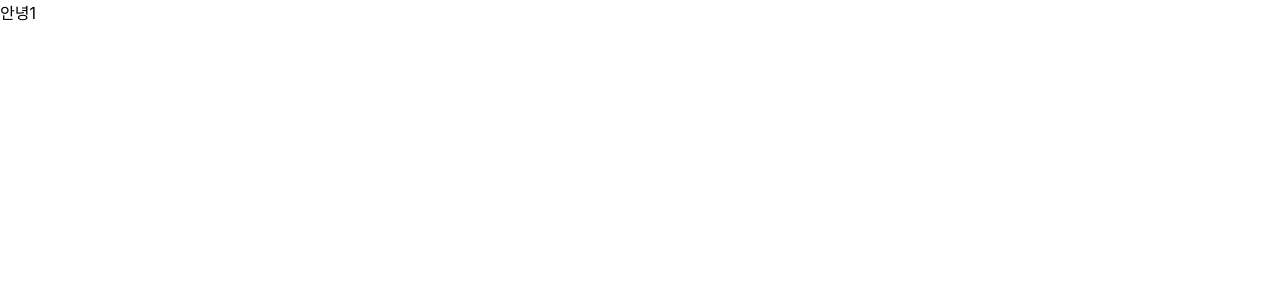
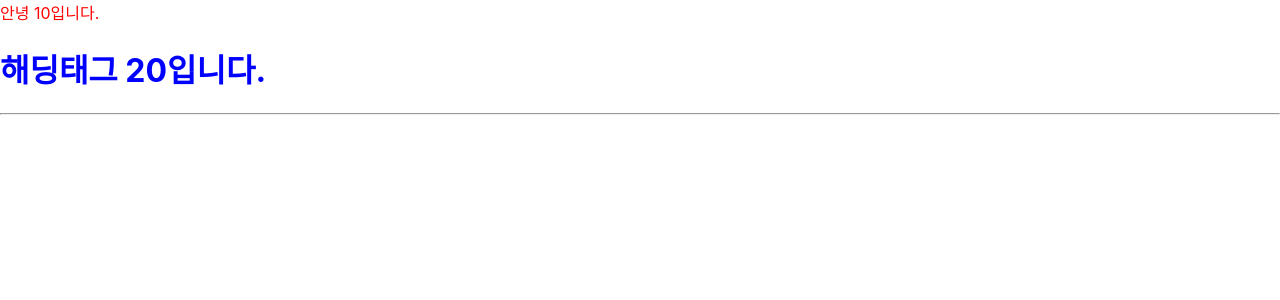
Before and after one commit to richinhim/reactwork, a React (Create React App) app in the folder my-app/: page / in a window 1280 px wide. Shown: the top 300 px of the page. Built offline with nearby package versions, Linux system fonts and the light colour scheme.

Commit message:
react 오프라인 3강 - 기본문법

```diff
--- a/my-app/src/App.css
+++ b/my-app/src/App.css
@@ -1,38 +1,3 @@
-.App {
-  text-align: center;
+.box-style {
+  color: blue;
 }
-
-.App-logo {
-  height: 40vmin;
-  pointer-events: none;
-}
-
-@media (prefers-reduced-motion: no-preference) {
-  .App-logo {
-    animation: App-logo-spin infinite 20s linear;
-  }
-}
-
-.App-header {
-  background-color: #282c34;
-  min-height: 100vh;
-  display: flex;
-  flex-direction: column;
-  align-items: center;
-  justify-content: center;
-  font-size: calc(10px + 2vmin);
-  color: white;
-}
-
-.App-link {
-  color: #61dafb;
-}
-
-@keyframes App-logo-spin {
-  from {
-    transform: rotate(0deg);
-  }
-  to {
-    transform: rotate(360deg);
-  }
-}
--- a/my-app/src/App.js
+++ b/my-app/src/App.js
@@ -5,8 +5,35 @@ import './App.css';
 //1. 실행방식(index.html) -SPA
 //2. JSX 문법
 //3. 바벨(자바스크립트 ES5) -> ES6
+
+// (1) return시에 하나의 DOM만 리턴할 수 있다.
+// (2) 변수선언은 let 혹은 const로만 해야함.
+// (3) if사용불가능 X -> 삼항연산자 (조건 ? 값(true):값(false))
+// (4) 조건부 렌더링(조건 && 값(true))
+// (5) css디자인
+//     - 내부에 적는 방법
+//     - 외부파일에 적는 방법
+//     - 라이브러리 사용(부트스트랩,component-styled)
+
+let a = 10; // 변수
+const b = 20; // 상수
+
 function App() {
-  return <div>안녕1</div>;
+  let c;
+  let d = undefined;
+  console.log(1, c);
+
+  const mystyle = {
+    color: 'red',
+  };
+
+  return (
+    <div>
+      <div style={mystyle}>안녕 {a === 10 ? '10입니다.' : ''}</div>
+      <h1 className="box-style">해딩태그 {b === 20 && '20입니다.'}</h1>
+      <hr />
+    </div>
+  );
 }
 
 export default App;
```
Also changed, not shown: my-app/react.txt.
